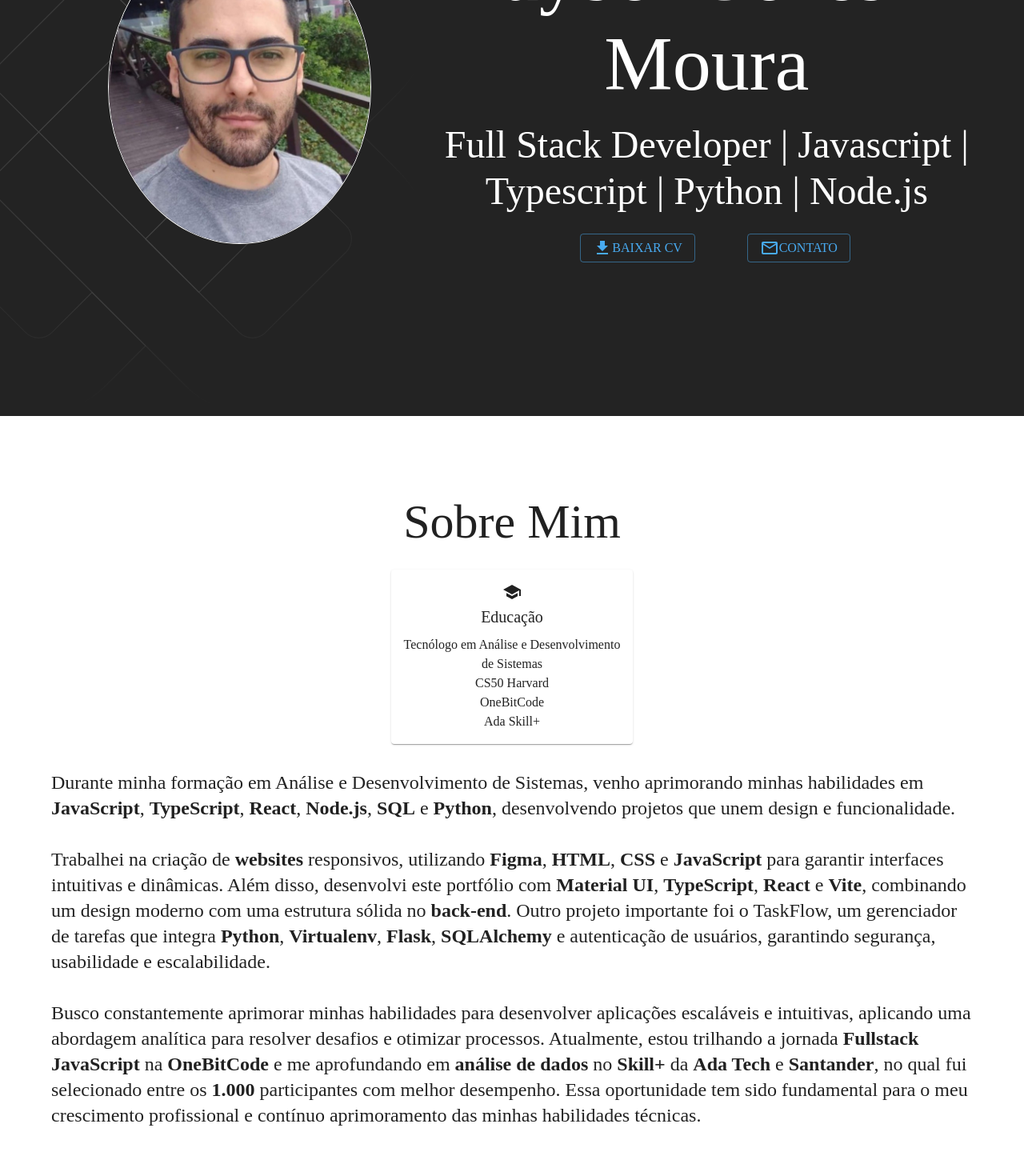
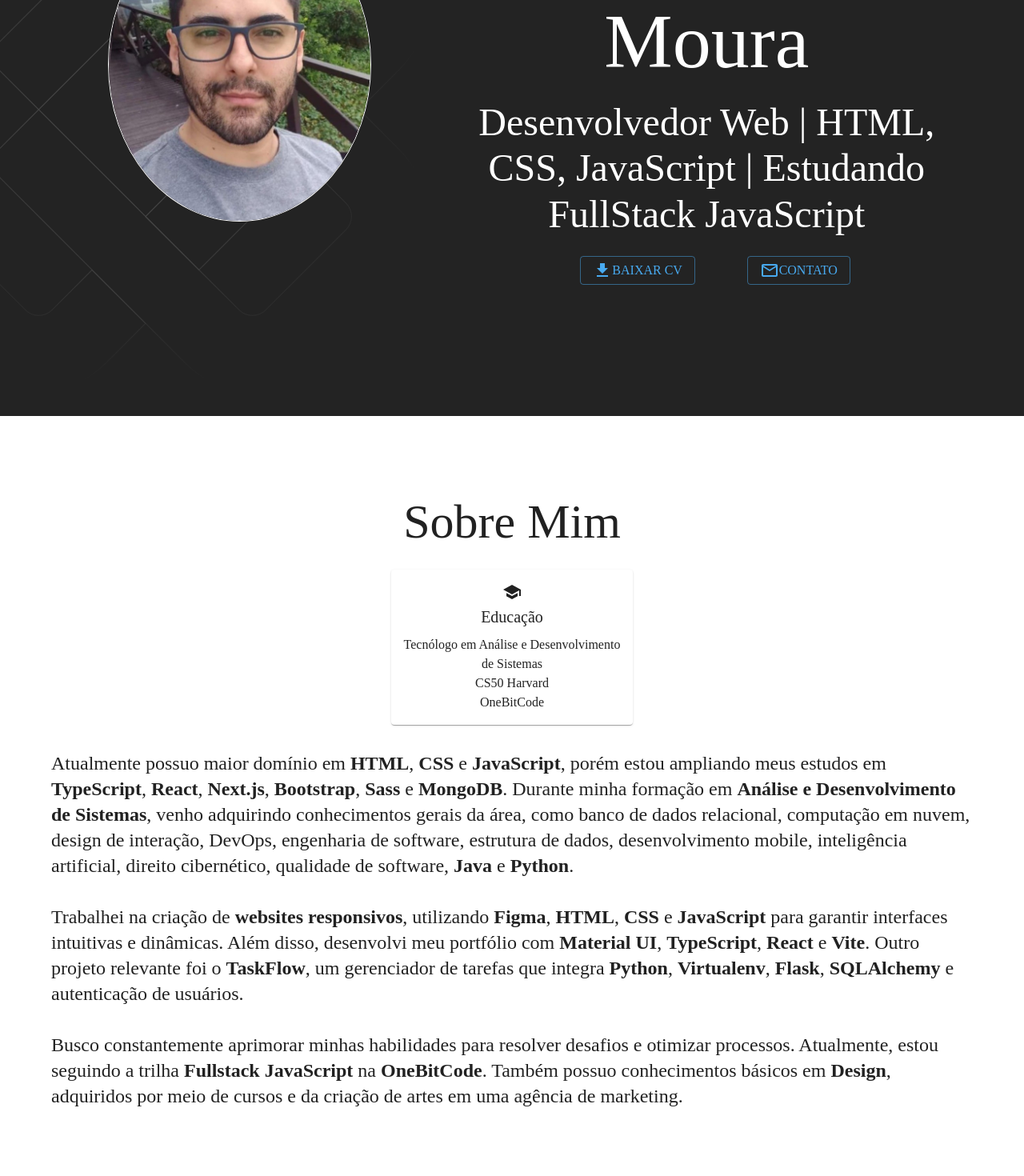
Before and after one commit to auyber/Auyber-portfolio, a React (Vite) app: page / in a window 1280 px wide. Shown: the part 280-1750 px from the top of the page at 80% size. Built offline with nearby package versions, Linux system fonts and the light colour scheme.

Commit message:
feat: update cv

```diff
--- a/src/components/Card/card.tsx
+++ b/src/components/Card/card.tsx
@@ -17,7 +17,6 @@ export default function ActionAreaCard() {
             Tecnólogo em Análise e Desenvolvimento <br /> de Sistemas <br />
             CS50 Harvard
             <br />OneBitCode
-            <br />Ada Skill+
           </Typography>
         </CardContent>
       </CardActionArea>
--- a/src/pages/section/About/About.tsx
+++ b/src/pages/section/About/About.tsx
@@ -28,11 +28,11 @@ const About: React.FC = () => {
           </Grid>
           <Grid item xs={12} md={12}>
             <Typography variant="h5" textAlign="left">
-            Durante minha formação em Análise e Desenvolvimento de Sistemas, venho aprimorando minhas habilidades em <strong>JavaScript</strong>, <strong>TypeScript</strong>, <strong>React</strong>, <strong>Node.js</strong>, <strong>SQL</strong> e <strong>Python</strong>, desenvolvendo projetos que unem design e funcionalidade.
-              <br/><br/>
-            Trabalhei na criação de <strong>websites</strong> responsivos, utilizando <strong>Figma</strong>, <strong>HTML</strong>, <strong>CSS</strong> e <strong>JavaScript</strong> para garantir interfaces intuitivas e dinâmicas. Além disso, desenvolvi este portfólio com <strong>Material UI</strong>, <strong>TypeScript</strong>, <strong>React</strong> e <strong>Vite</strong>, combinando um design moderno com uma estrutura sólida no <strong>back-end</strong>. Outro projeto importante foi o TaskFlow, um gerenciador de tarefas que integra <strong>Python</strong>, <strong>Virtualenv</strong>, <strong>Flask</strong>, <strong>SQLAlchemy</strong> e autenticação de usuários, garantindo segurança, usabilidade e escalabilidade.
-              <br/><br/>
-            Busco constantemente aprimorar minhas habilidades para desenvolver aplicações escaláveis e intuitivas, aplicando uma abordagem analítica para resolver desafios e otimizar processos. Atualmente, estou trilhando a jornada <strong>Fullstack JavaScript</strong> na <strong>OneBitCode</strong> e me aprofundando em <strong>análise de dados</strong> no <strong>Skill+</strong> da <strong>Ada Tech</strong> e <strong>Santander</strong>, no qual fui selecionado entre os <strong>1.000</strong> participantes com melhor desempenho. Essa oportunidade tem sido fundamental para o meu crescimento profissional e contínuo aprimoramento das minhas habilidades técnicas.
+            Atualmente possuo maior domínio em <strong>HTML</strong>, <strong>CSS</strong> e <strong>JavaScript</strong>, porém estou ampliando meus estudos em <strong>TypeScript</strong>, <strong>React</strong>, <strong>Next.js</strong>, <strong>Bootstrap</strong>, <strong>Sass</strong> e <strong>MongoDB</strong>. Durante minha formação em <strong>Análise e Desenvolvimento de Sistemas</strong>, venho adquirindo conhecimentos gerais da área, como banco de dados relacional, computação em nuvem, design de interação, DevOps, engenharia de software, estrutura de dados, desenvolvimento mobile, inteligência artificial, direito cibernético, qualidade de software, <strong>Java</strong> e <strong>Python</strong>.
+            <br/><br/>
+            Trabalhei na criação de <strong>websites responsivos</strong>, utilizando <strong>Figma</strong>, <strong>HTML</strong>, <strong>CSS</strong> e <strong>JavaScript</strong> para garantir interfaces intuitivas e dinâmicas. Além disso, desenvolvi meu portfólio com <strong>Material UI</strong>, <strong>TypeScript</strong>, <strong>React</strong> e <strong>Vite</strong>. Outro projeto relevante foi o <strong>TaskFlow</strong>, um gerenciador de tarefas que integra <strong>Python</strong>, <strong>Virtualenv</strong>, <strong>Flask</strong>, <strong>SQLAlchemy</strong> e autenticação de usuários.
+            <br/><br/>
+            Busco constantemente aprimorar minhas habilidades para resolver desafios e otimizar processos. Atualmente, estou seguindo a trilha <strong>Fullstack JavaScript</strong> na <strong>OneBitCode</strong>. Também possuo conhecimentos básicos em <strong>Design</strong>, adquiridos por meio de cursos e da criação de artes em uma agência de marketing.
             </Typography>
           </Grid>
         </Grid>
--- a/src/pages/section/Hero/Hero.tsx
+++ b/src/pages/section/Hero/Hero.tsx
@@ -63,7 +63,7 @@ const Hero = () => {
             </Grid>
             <Grid item xs={12} md={7}>
               <Typography color="primary.contrastText" variant="h1" textAlign="center" pb={2} sx={{ fontSize: { xs: '1.5rem', md: '4rem', lg: '6rem' } }}>Auyber Genesini Moura</Typography>
-              <Typography color="primary.contrastText" variant="h2" textAlign="center" sx={{ fontSize: { xs: '1rem', md: '2rem', lg: '3rem' } }}>Full Stack Developer | Javascript | Typescript | Python | Node.js</Typography>
+              <Typography color="primary.contrastText" variant="h2" textAlign="center" sx={{ fontSize: { xs: '1rem', md: '2rem', lg: '3rem' } }}>Desenvolvedor Web | HTML, CSS, JavaScript | Estudando FullStack JavaScript</Typography>
               <Grid container display="flex" justifyContent="center" spacing={3} pt={3}>
                 <Grid item xs={6} md={4} display="flex" justifyContent="center">
                   <Button color="secondary" variant="outlined" onClick={handleDownload}>
```
Also changed, not shown: 2 other files (tests, documents, lock files or other folders).
